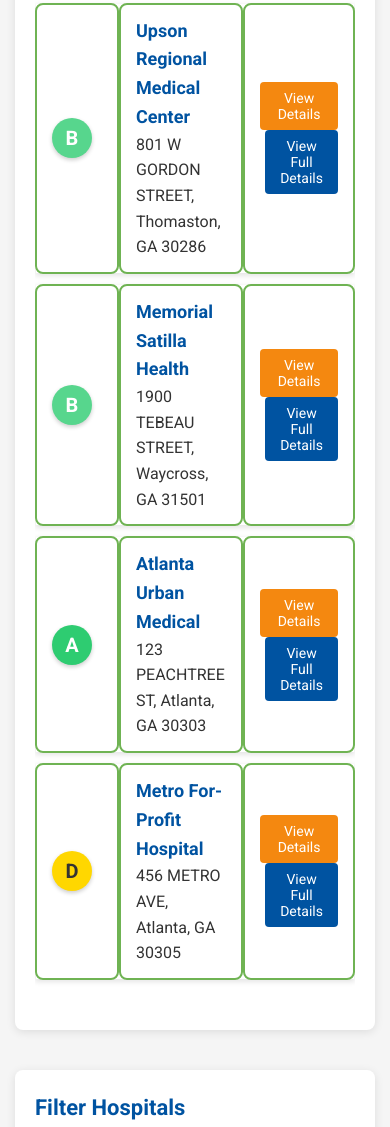
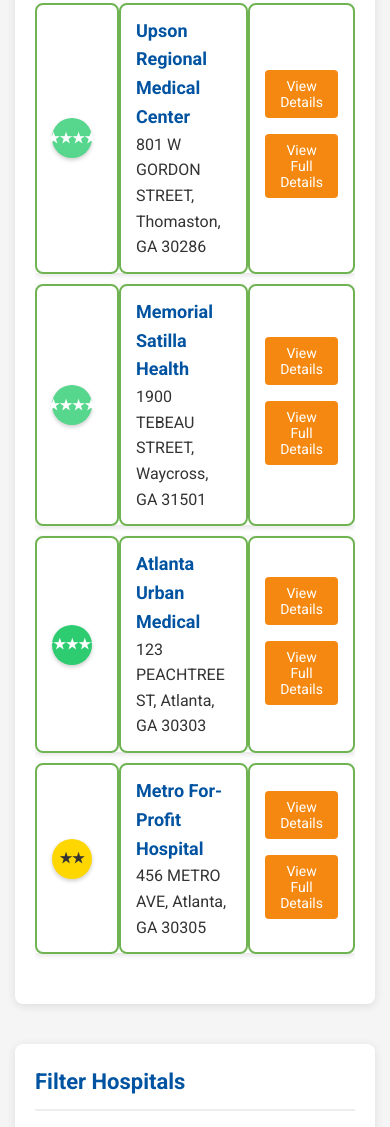
Before and after one commit to bayubanty/test3_scorecard, a plain HTML site: page index.html in a window 390 px wide. Shown: the part 1349-2476 px from the top of the page. Drawn offline with nearby package versions, Linux system fonts and the light colour scheme.

Commit message:
Update index.html

```diff
--- a/index.html
+++ b/index.html
@@ -386,7 +386,7 @@
             box-shadow: 0 4px 8px rgba(0, 0, 0, 0.15);
         }
 
-        /* Grade circles */
+        /* Grade circles - UPDATED FOR STARS */
         .grade-circle {
             display: inline-flex;
             align-items: center;
@@ -423,6 +423,44 @@
             background-color: #e74c3c; /* Red */
         }
 
+        /* Star rating styles for grade display */
+        .star-grade {
+            display: inline-flex;
+            align-items: center;
+            justify-content: center;
+            width: 40px;
+            height: 40px;
+            border-radius: 50%;
+            font-weight: bold;
+            font-size: 14px;
+            color: white;
+            margin-right: 10px;
+            box-shadow: 0 2px 4px rgba(0, 0, 0, 0.2);
+            background-color: #f48810; /* Orange color for stars */
+        }
+
+        .star-grade-5 {
+            background-color: #2ecc71; /* Green for 5 stars */
+        }
+
+        .star-grade-4 {
+            background-color: #57d68d; /* Light Green for 4 stars */
+        }
+
+        .star-grade-3 {
+            background-color: #ffe135; /* Yellow for 3 stars */
+            color: #333;
+        }
+
+        .star-grade-2 {
+            background-color: #ffd700; /* Gold for 2 stars */
+            color: #333;
+        }
+
+        .star-grade-1 {
+            background-color: #e74c3c; /* Red for 1 star */
+        }
+
         /* Hospital name link */
         .hospital-link {
             color: #0053a1;
@@ -437,7 +475,7 @@
             text-decoration: underline;
         }
 
-        /* Details button */
+        /* Details button - UPDATED FOR ORANGE COLOR */
         .details-button {
             background-color: #f48810;
             color: white;
@@ -447,12 +485,20 @@
             cursor: pointer;
             font-size: 14px;
             transition: all 0.3s;
+            margin-right: 8px; /* Added spacing between buttons */
         }
 
         .details-button:hover {
-            background-color: #0053a1;
+            background-color: #e67e0f;
             transform: translateY(-2px);
             box-shadow: 0 2px 5px rgba(0, 0, 0, 0.1);
+        }
+
+        /* Button container for side-by-side layout */
+        .button-container {
+            display: flex;
+            gap: 8px;
+            flex-wrap: wrap;
         }
 
         /* Dropdown details section */
@@ -1021,6 +1067,15 @@
             .rankings-table {
                 display: block;
                 overflow-x: auto;
+            }
+
+            .button-container {
+                flex-direction: column;
+            }
+
+            .details-button {
+                margin-right: 0;
+                margin-bottom: 8px;
             }
         }
     </style>
@@ -1853,7 +1908,6 @@
                         "City": "Dalton",
                         "Address": "1200 MEMORIAL DRIVE",
                         "Zip": 30720,
-                        "Bed":"2",
                         "Lat": 34.773,
                         "Lng": -84.971,
                         "TYPE_NonProfit": 1,
@@ -1899,7 +1953,6 @@
                         "City": "Thomaston",
                         "Address": "801 W GORDON STREET",
                         "Zip": 30286,
-                        "Bed":"2",
                         "Lat": 32.888,
                         "Lng": -84.327,
                         "TYPE_NonProfit": 1,
@@ -1942,7 +1995,6 @@
                         "City": "Waycross",
                         "Address": "1900 TEBEAU STREET",
                         "Zip": 31501,
-                        "Bed":"2",
                         "Lat": 31.214,
                         "Lng": -82.355,
                         "TYPE_NonProfit": 0,
@@ -1986,7 +2038,6 @@
                         "City": "Atlanta",
                         "Address": "123 PEACHTREE ST",
                         "Zip": 30303,
-                        "Bed":"2",
                         "Lat": 33.755,
                         "Lng": -84.390,
                         "TYPE_NonProfit": 1,
@@ -2032,7 +2083,6 @@
                         "City": "Atlanta",
                         "Address": "456 METRO AVE",
                         "Zip": 30305,
-                        "Bed":"2",
                         "Lat": 33.830,
                         "Lng": -84.382,
                         "TYPE_NonProfit": 0,
@@ -2531,19 +2581,36 @@
                     html = `<tr><td colspan="3" style="text-align: center; padding: 30px;">No hospitals match your search criteria</td></tr>`;
                 } else {
                     hospitals.forEach((hospital) => {
-                        // Determine grade class for color coding
-                        const gradeClass = `grade-${hospital.TIER_1_GRADE_Lown_Composite}`;
+                        // Convert grade to star rating (A=5, B=4, C=3, D=2, F=1)
+                        const gradeToStars = {
+                            'A': 5,
+                            'B': 4,
+                            'C': 3,
+                            'D': 2,
+                            'F': 1
+                        };
+
+                        const starCount = gradeToStars[hospital.TIER_1_GRADE_Lown_Composite] || 1;
+                        const starClass = `star-grade-${starCount}`;
+
+                        // Generate star display
+                        let starDisplay = '';
+                        for (let i = 0; i < starCount; i++) {
+                            starDisplay += '★';
+                        }
 
                         html += `
                         <tr>
-                            <td><span class="grade-circle ${gradeClass}">${hospital.TIER_1_GRADE_Lown_Composite}</span></td>
+                            <td><span class="star-grade ${starClass}">${starDisplay}</span></td>
                             <td>
                                 <a href="#" class="hospital-link" data-id="${hospital.RECORD_ID}">${hospital.Name}</a><br>
                                 ${hospital.Address}, ${hospital.City}, ${hospital.State} ${hospital.Zip}
                             </td>
                             <td>
-                                <button class="details-button" data-id="${hospital.RECORD_ID}">View Details</button>
-                                <button class="details-button full-details-btn" data-id="${hospital.RECORD_ID}" style="background-color: #0053a1; margin-left: 5px;">View Full Details</button>
+                                <div class="button-container">
+                                    <button class="details-button" data-id="${hospital.RECORD_ID}">View Details</button>
+                                    <button class="details-button full-details-btn" data-id="${hospital.RECORD_ID}">View Full Details</button>
+                                </div>
                             </td>
                         </tr>
                         `;
@@ -2634,7 +2701,9 @@
                     </div>
                 </div>
                 <div style="text-align: center; margin-top: 15px;">
-                    <button class="details-button full-details-btn" data-id="${hospital.RECORD_ID}" style="background-color: #0053a1;">View Full Details Page</button>
+                    <div class="button-container" style="justify-content: center;">
+                        <button class="details-button full-details-btn" data-id="${hospital.RECORD_ID}">View Full Details Page</button>
+                    </div>
                 </div>
                 `;
 
```
